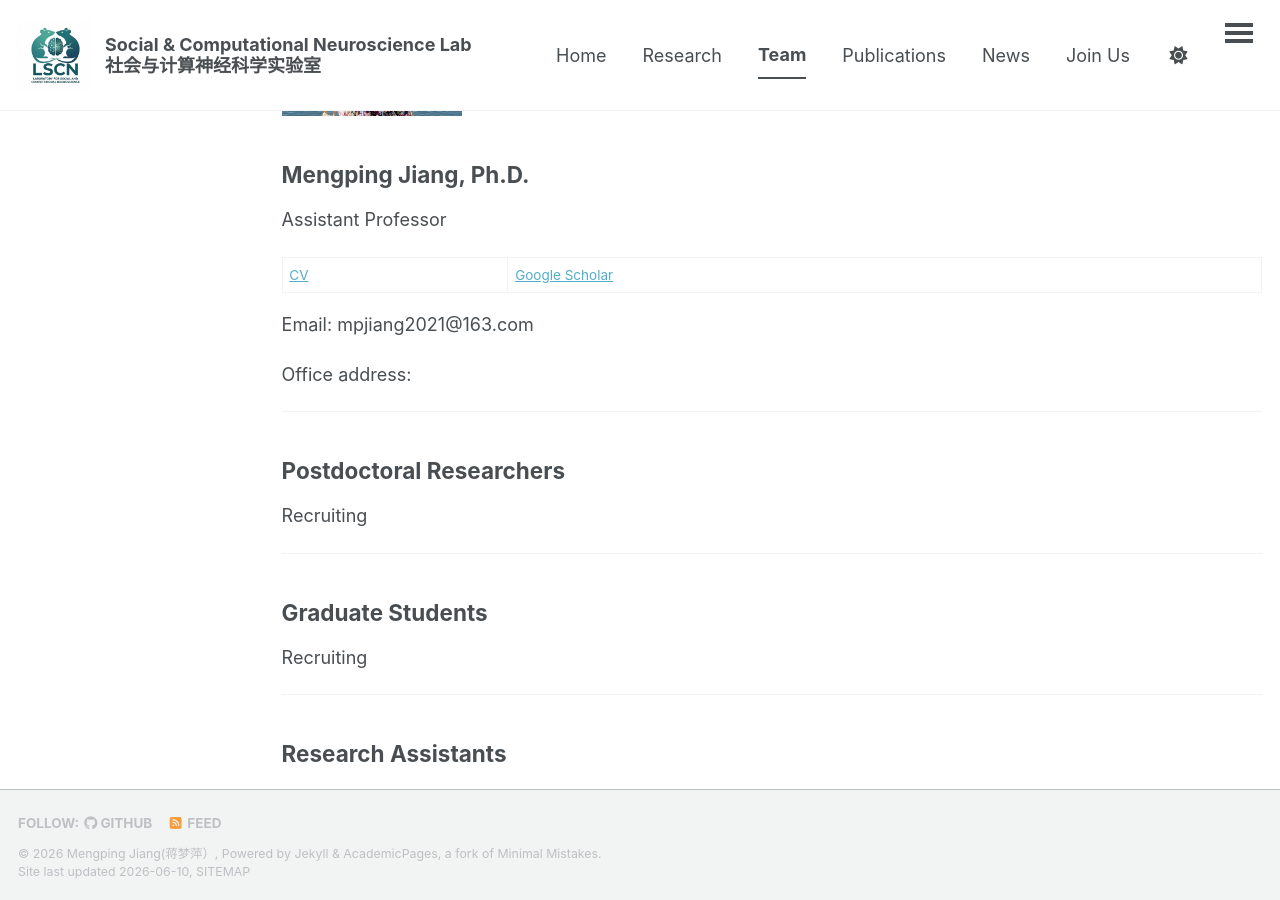
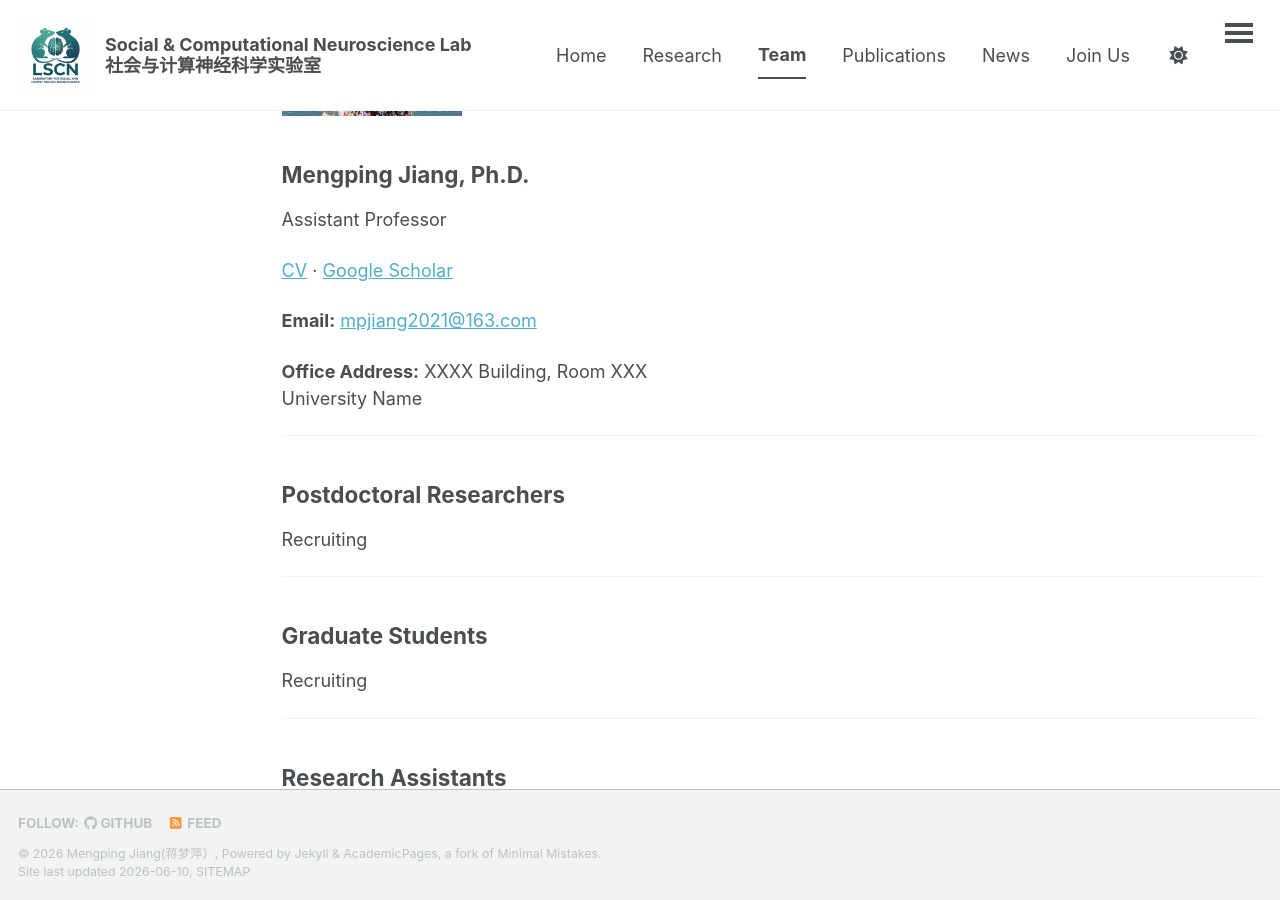
Before and after one commit to MengpingJiang/mengpingjiang.github.io, a Jekyll site: the page built from _pages/team.md, in a window 1280 px wide and 900 px high, scrolled down 328 px. Built offline with Jekyll 4.4.1, drawn with Linux system fonts in a browser that asks for light colours; a script bundle is joined from its source files by our own code; library files that are not in the unit come from our copies.

Commit message:
Update team.md

```diff
--- a/_pages/team.md
+++ b/_pages/team.md
@@ -17,11 +17,15 @@ redirect_from:
 
 Assistant Professor
 
-[CV](/files/CV_Jiang_2026.05.08.pdf)  | [Google Scholar](https://scholar.google.com/citations?user=847mcQwAAAAJ&hl=zh-CN)
+<p>
+  <a href="/files/CV_Jiang_2026.05.08.pdf">CV</a> ·
+  <a href="https://scholar.google.com/citations?user=847mcQwAAAAJ&hl=en">Google Scholar</a>
+</p>
 
-Email: mpjiang2021@163.com
+**Email:** <a href="mailto:mpjiang2021@163.com">mpjiang2021@163.com</a>
 
-Office address:
+**Office Address:** XXXX Building, Room XXX
+University Name
 
 
 ---
```
